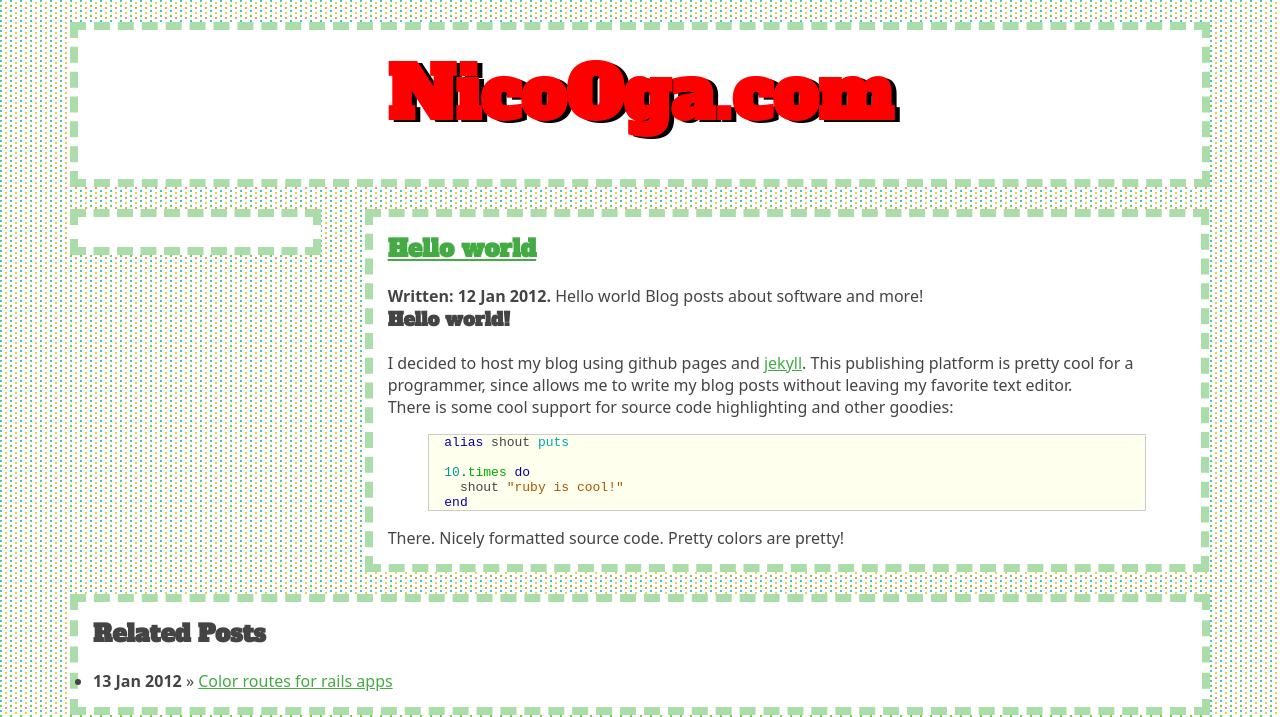
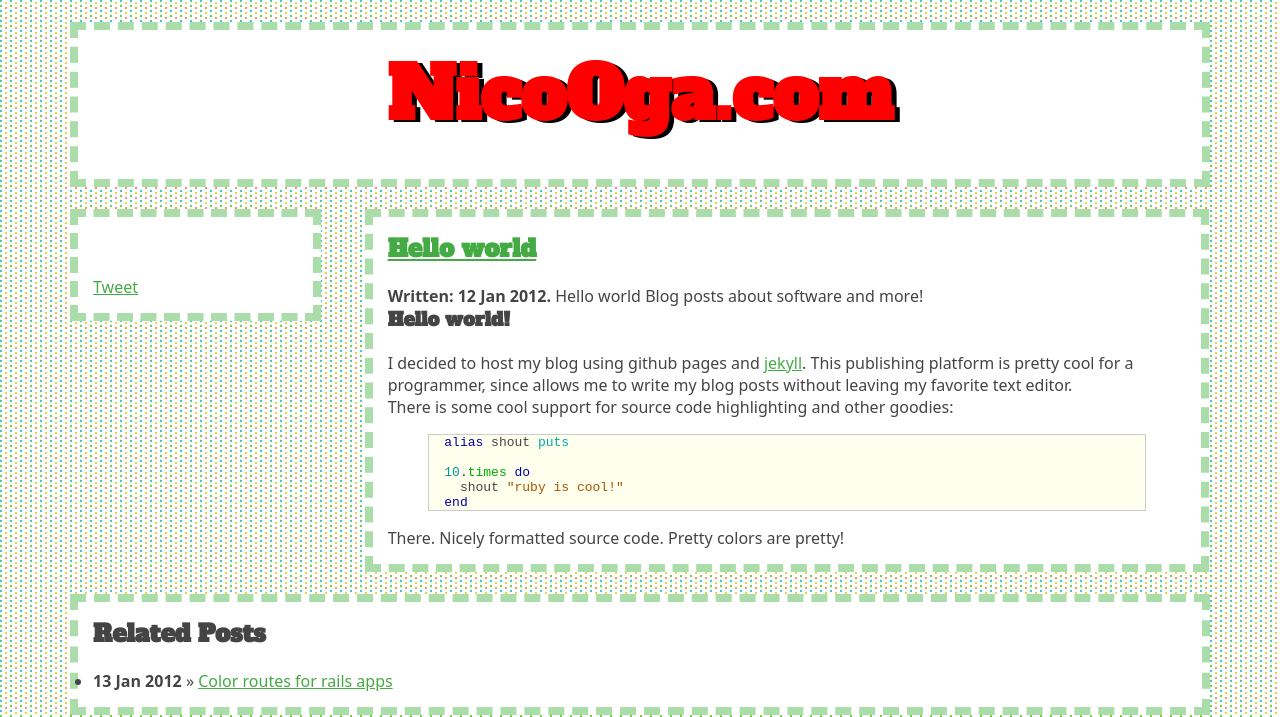
Before and after one commit to nicooga/nicooga.github.com, a Jekyll site: the page built from _posts/2012-01-12-Hello-World.md, in a window 1280 px wide, cut to the strip 0-717 px from the top of the page. Built offline with Jekyll 4.4.1, drawn with Linux system fonts in a browser that asks for light colours; Markdown is read by kramdown in place of the engine named in the settings; comment, search, counter and statistics services are not loaded.

Commit message:
twitter button

```diff
--- a/_layouts/post.html
+++ b/_layouts/post.html
@@ -7,6 +7,12 @@
 		<div class="threecol">
 			<div class="background">
 				<div class="g-plusone" data-annotation="inline" data-width=""></div>
+
+				<br/><br/>
+
+				<a href="https://twitter.com/share" class="twitter-share-button" data-via="nicooga" data-size="large">Tweet</a>
+				<script>!function(d,s,id){var js,fjs=d.getElementsByTagName(s)[0];if(!d.getElementById(id)){js=d.createElement(s);js.id=id;js.src="//platform.twitter.com/widgets.js";fjs.parentNode.insertBefore(js,fjs);}}(document,"script","twitter-wjs");</script>
+
 			</div>
 		</div>
 
```
